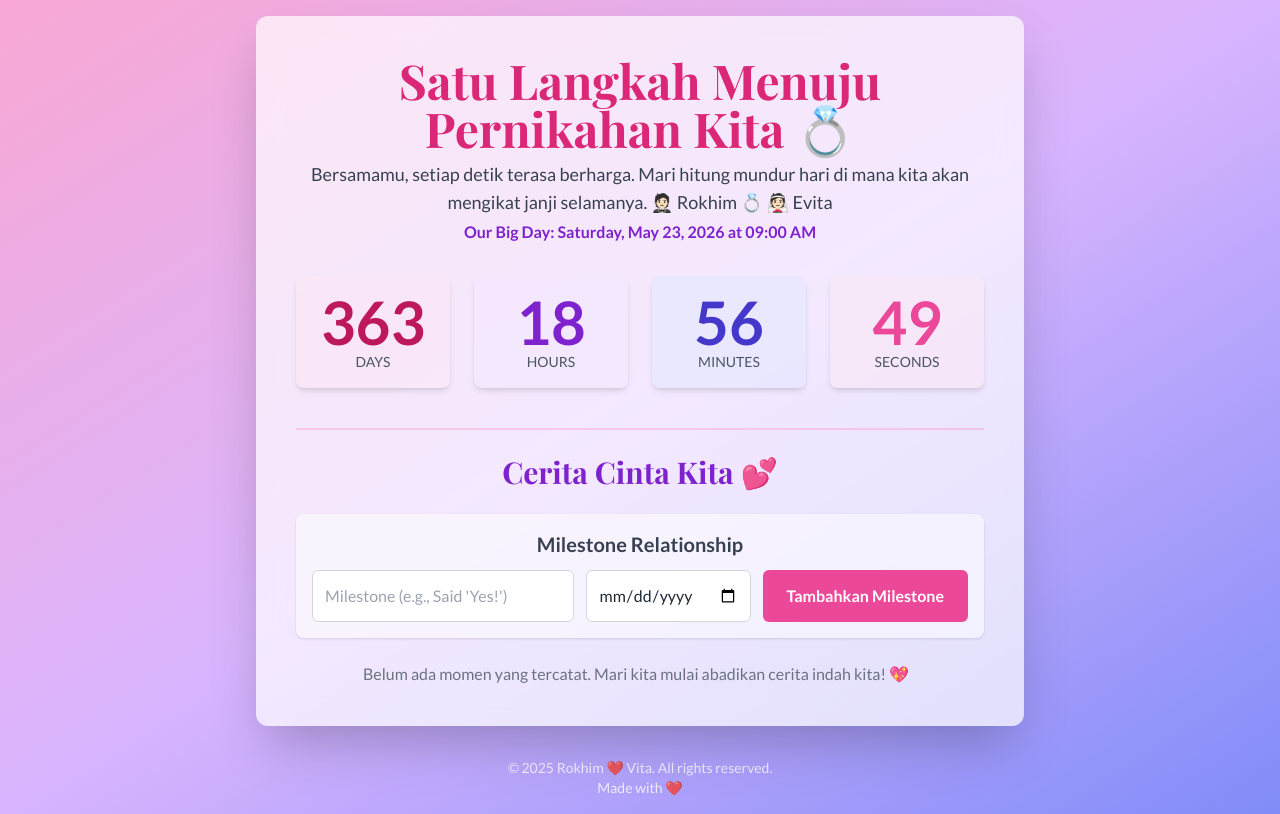
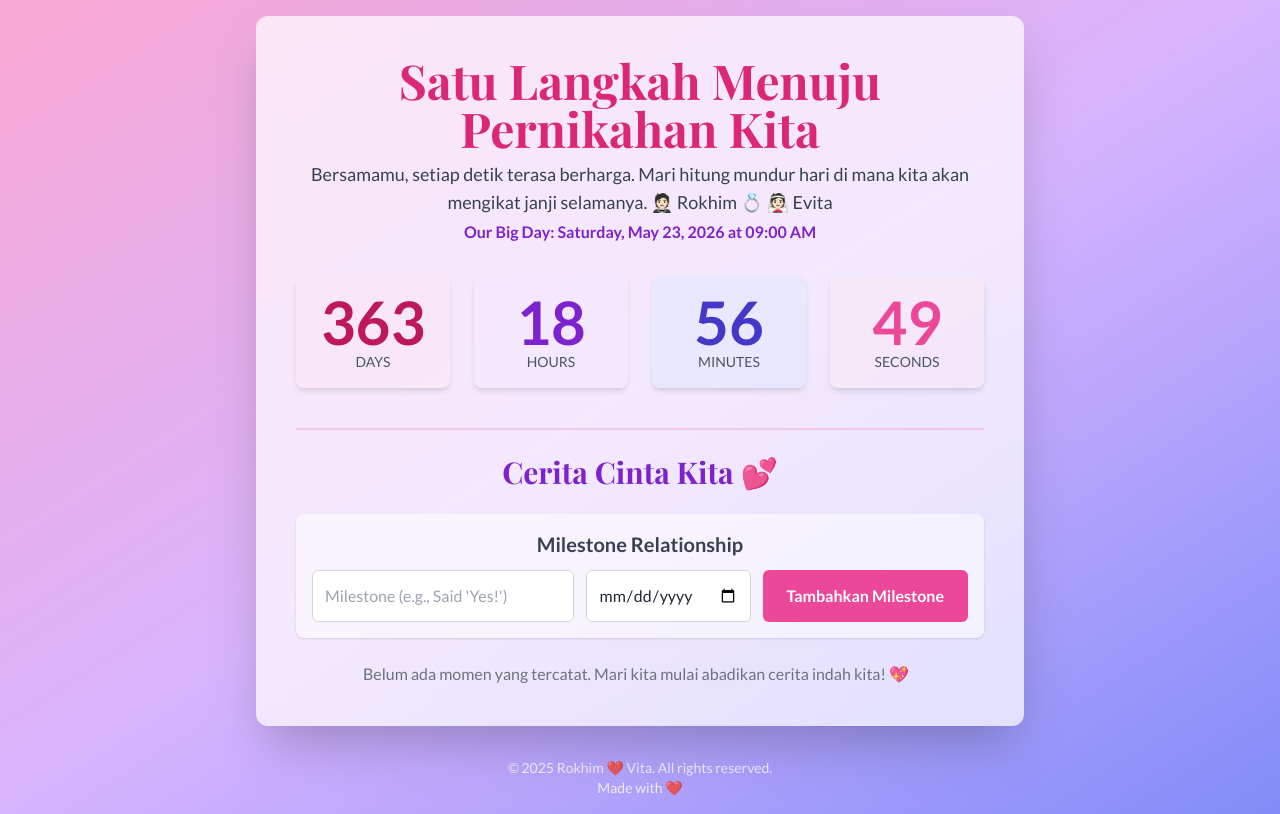
Before and after one commit to abdulR1806/web-wedding-countdown, a plain HTML site: page index.html in a window 1280 px wide. Drawn offline with nearby package versions, Linux system fonts and the light colour scheme.

Commit message:
remove ring emoji

```diff
--- a/index.html
+++ b/index.html
@@ -35,7 +35,7 @@
     <div class="bg-white/70 backdrop-blur-md shadow-2xl rounded-xl p-6 sm:p-10 max-w-3xl w-full text-center text-gray-800">
 
         <header class="mb-8">
-            <h1 class="title-font text-4xl sm:text-5xl font-bold text-pink-600">Satu Langkah Menuju Pernikahan Kita 💍</h1>
+            <h1 class="title-font text-4xl sm:text-5xl font-bold text-pink-600">Satu Langkah Menuju Pernikahan Kita</h1>
             <p class="text-lg text-gray-700 mt-2">Bersamamu, setiap detik terasa berharga. Mari hitung mundur hari di mana kita akan mengikat janji selamanya. 🤵🏻 Rokhim 💍 👰🏻 Evita</p>
             <p id="weddingDateDisplay" class="text-md text-purple-700 font-semibold mt-1"></p>
         </header>
```
